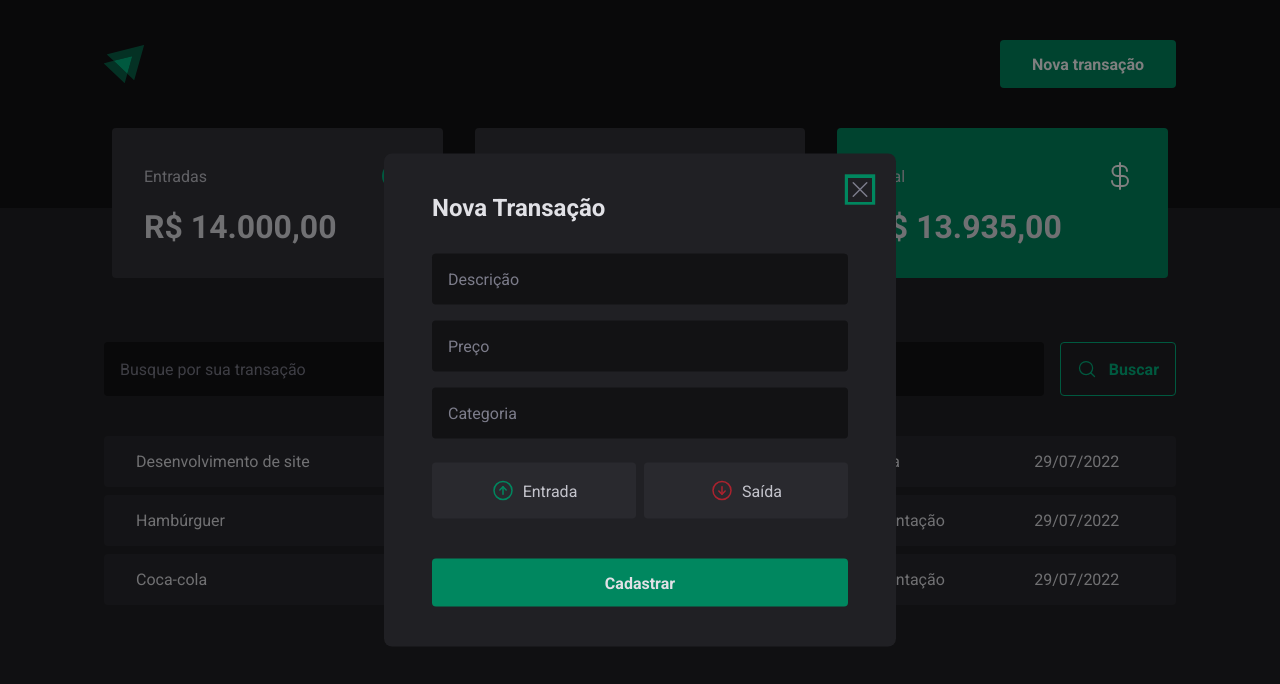
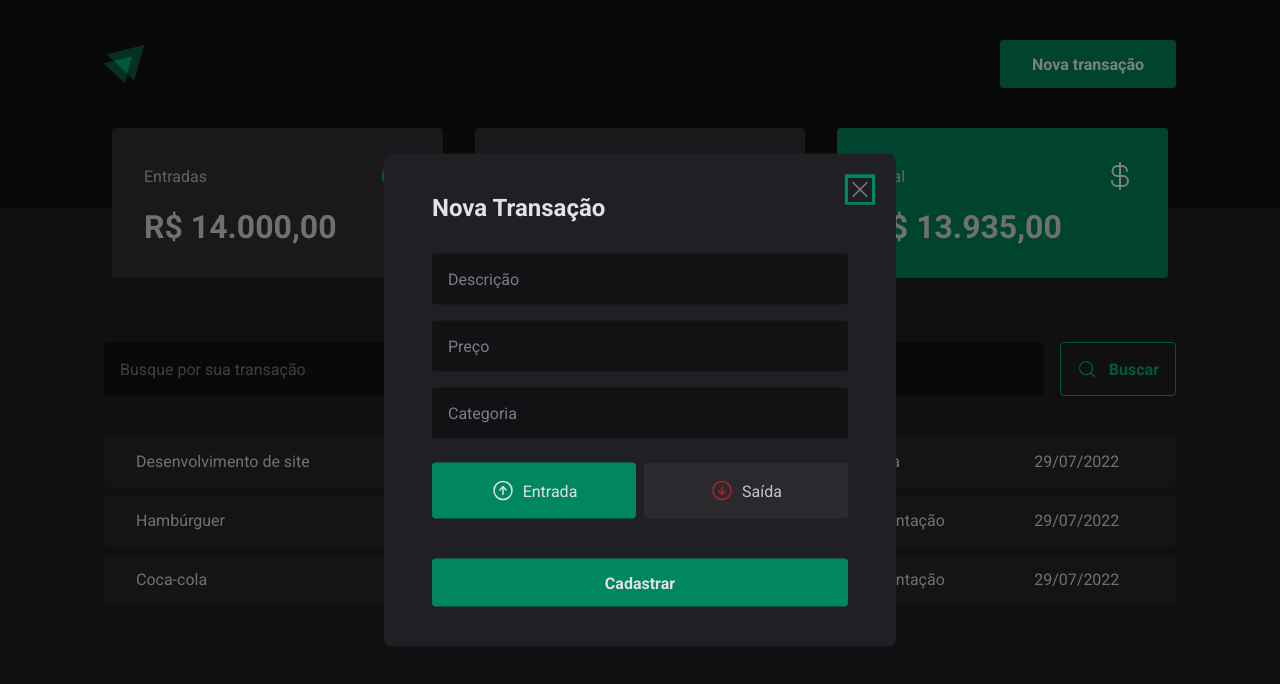
Before and after one commit to rhmadeira/dtmoney, a React (Vite) app: page / in a window 1280 px wide. Both pictures are taken after a click on the button "Nova transação". Shown: the top 684 px of the page. Built offline with nearby package versions, Linux system fonts and the light colour scheme; data requests are answered from the project's data file.

Commit message:
feate: using axios for request

```diff
--- a/package.json
+++ b/package.json
@@ -13,6 +13,7 @@
     "@hookform/resolvers": "^2.9.10",
     "@radix-ui/react-dialog": "^1.0.2",
     "@radix-ui/react-radio-group": "^1.1.1",
+    "axios": "^1.2.3",
     "phosphor-react": "^1.4.1",
     "react": "^18.2.0",
     "react-dom": "^18.2.0",
--- a/src/components/NewTransactionModal/index.tsx
+++ b/src/components/NewTransactionModal/index.tsx
@@ -11,20 +11,24 @@
 import * as zod from "zod";
 import { zodResolver } from "@hookform/resolvers/zod";
 import { useForm } from "react-hook-form";
+import { Controller } from "react-hook-form";
 
 const newTransactionModalSchema = zod.object({
   description: zod.string(),
   price: zod.number(),
   category: zod.string(),
-  // type: zod.enum(["income", "outcome"]),
+  type: zod.enum(["income", "outcome"]), // enum: lista de valores permitidos
 });
 
 type NewTransactionFormProps = zod.infer<typeof newTransactionModalSchema>;
 
 export default function NewTransactionModal() {
-  const { register, handleSubmit, formState } =
+  const { register, handleSubmit, formState, control } =
     useForm<NewTransactionFormProps>({
       resolver: zodResolver(newTransactionModalSchema),
+      defaultValues: {
+        type: "income",
+      },
     });
   async function handleCreateNewTransaction(data: NewTransactionFormProps) {
     await new Promise((resolve) => setTimeout(resolve, 2000));
@@ -57,8 +61,15 @@
             type="text"
             placeholder="Categoria"
           />
-
-          <ContainerTransactionType>
+          <Controller
+            control={control}
+            name="type"
+            render={({ field }) => {
+              return (
+                <ContainerTransactionType
+                  onValueChange={field.onChange}
+                  value={field.value}
+                >
                   {/* por se tratar de um radio value é obrigatório */}
                   <TransactionButtonType
                     type="button"
@@ -77,6 +88,9 @@
                     Saída
                   </TransactionButtonType>
                 </ContainerTransactionType>
+              );
+            }}
+          />
 
           <button type="submit" disabled={formState.isSubmitting}>
             Cadastrar
--- a/src/contexts/Transactions.tsx
+++ b/src/contexts/Transactions.tsx
@@ -1,4 +1,5 @@
 import { createContext, useEffect, useState } from "react";
+import { api } from "../lib/axios";
 
 interface Transaction {
   id: number;
@@ -9,30 +10,34 @@
   createdAt: string;
 }
 
-interface TransactionContextType{
+interface TransactionContextType {
   transactions: Transaction[];
+  fetchTransactions: (query?: string) => Promise<void>;
 }
-interface TransactionProviderProps{
+interface TransactionProviderProps {
   children: React.ReactNode;
 }
 
 export const TransactionsContext = createContext({} as TransactionContextType);
 
-export function TransactionsProvider({children}: TransactionProviderProps){
-const [transactions, setTransactions] = useState<Transaction[]>([]);
+export function TransactionsProvider({ children }: TransactionProviderProps) {
+  const [transactions, setTransactions] = useState<Transaction[]>([]);
 
-  useEffect(()=>{
-    async function loadTransactions(){
-      const response = await fetch('http://localhost:3000/transactions');
-      const data = await response.json();
-      setTransactions(data);
-    }
-    loadTransactions();
-  }, [])
+  async function fetchTransactions(query?: string) {
+    const response = await api.get("/transactions", {
+      params: {
+        q: query,
+      },
+    });
+    setTransactions(response.data);
+  }
+  useEffect(() => {
+    fetchTransactions();
+  }, []);
 
-  return(
-    <TransactionsContext.Provider value={{transactions}}>
+  return (
+    <TransactionsContext.Provider value={{ transactions, fetchTransactions }}>
       {children}
     </TransactionsContext.Provider>
-  )
+  );
 }
--- /dev/null
+++ b/src/lib/axios.ts
@@ -0,0 +1,5 @@
+import axios from "axios";
+
+export const api = axios.create({
+  baseURL: "http://localhost:3000",
+});
--- a/src/pages/Transactions/components/SearchForm/index.tsx
+++ b/src/pages/Transactions/components/SearchForm/index.tsx
@@ -3,6 +3,8 @@
 import { SearchFormContainer } from "./styles";
 import * as zod from "zod";
 import { zodResolver } from "@hookform/resolvers/zod";
+import { useContext } from "react";
+import { TransactionsContext } from "../../../../contexts/Transactions";
 
 const searchFormSchema = zod.object({
   query: zod.string().min(3).max(100),
@@ -11,13 +13,13 @@
 type SearchFormProps = zod.infer<typeof searchFormSchema>; // reurn type of the schema
 
 export default function SearchForm() {
+  const { fetchTransactions } = useContext(TransactionsContext);
   const { register, handleSubmit, formState } = useForm<SearchFormProps>({
     resolver: zodResolver(searchFormSchema),
   });
 
   async function handleSearchTransaction(data: SearchFormProps) {
-    await new Promise((resolve) => setTimeout(resolve, 2000));
-    console.log(data, formState.isSubmitting);
+    await fetchTransactions(data.query);
   }
 
   return (
```
Also changed, not shown: 1 other file (tests, documents, lock files or other folders). Lines whose indentation alone changed are shown as unchanged.
